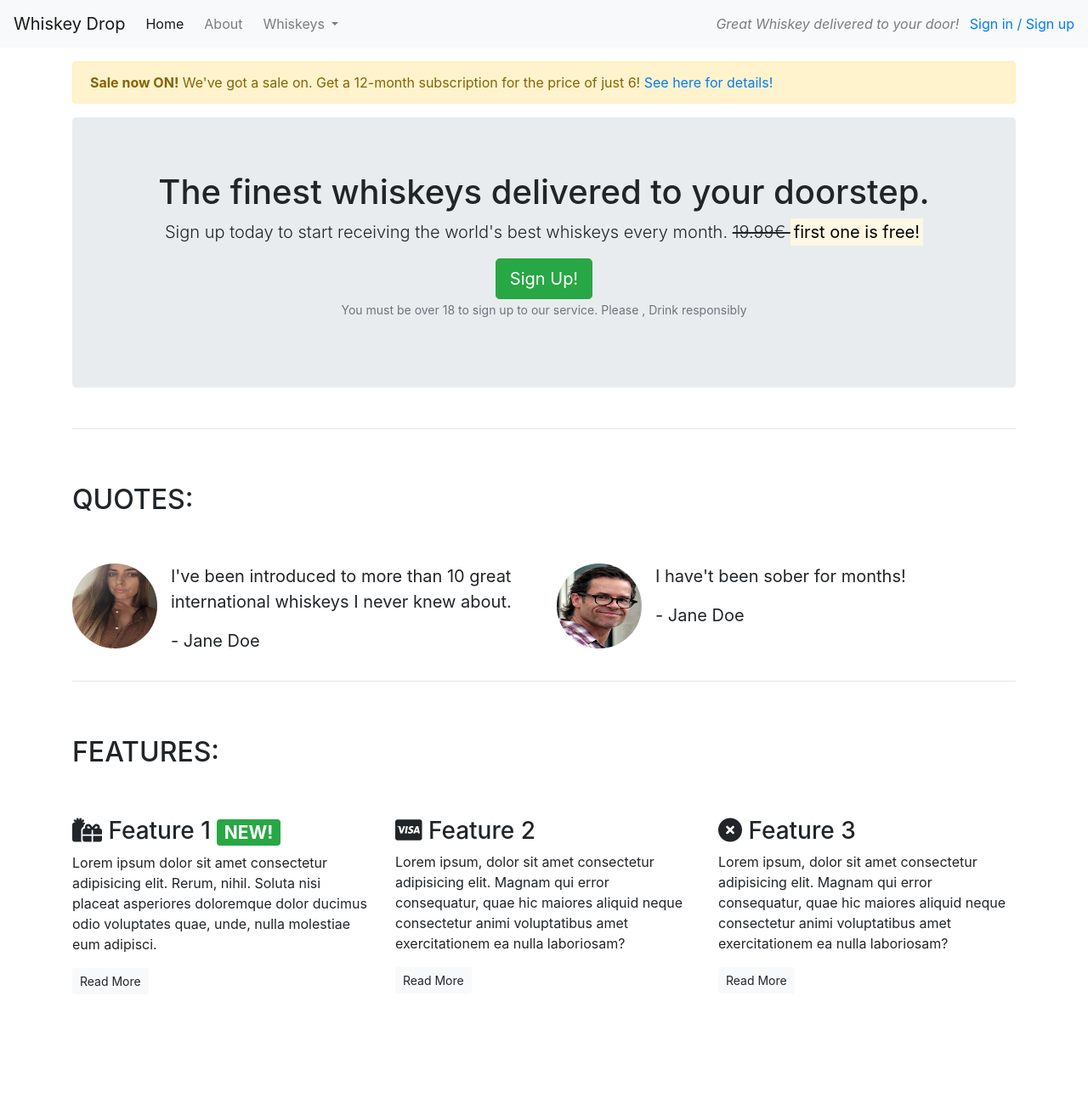
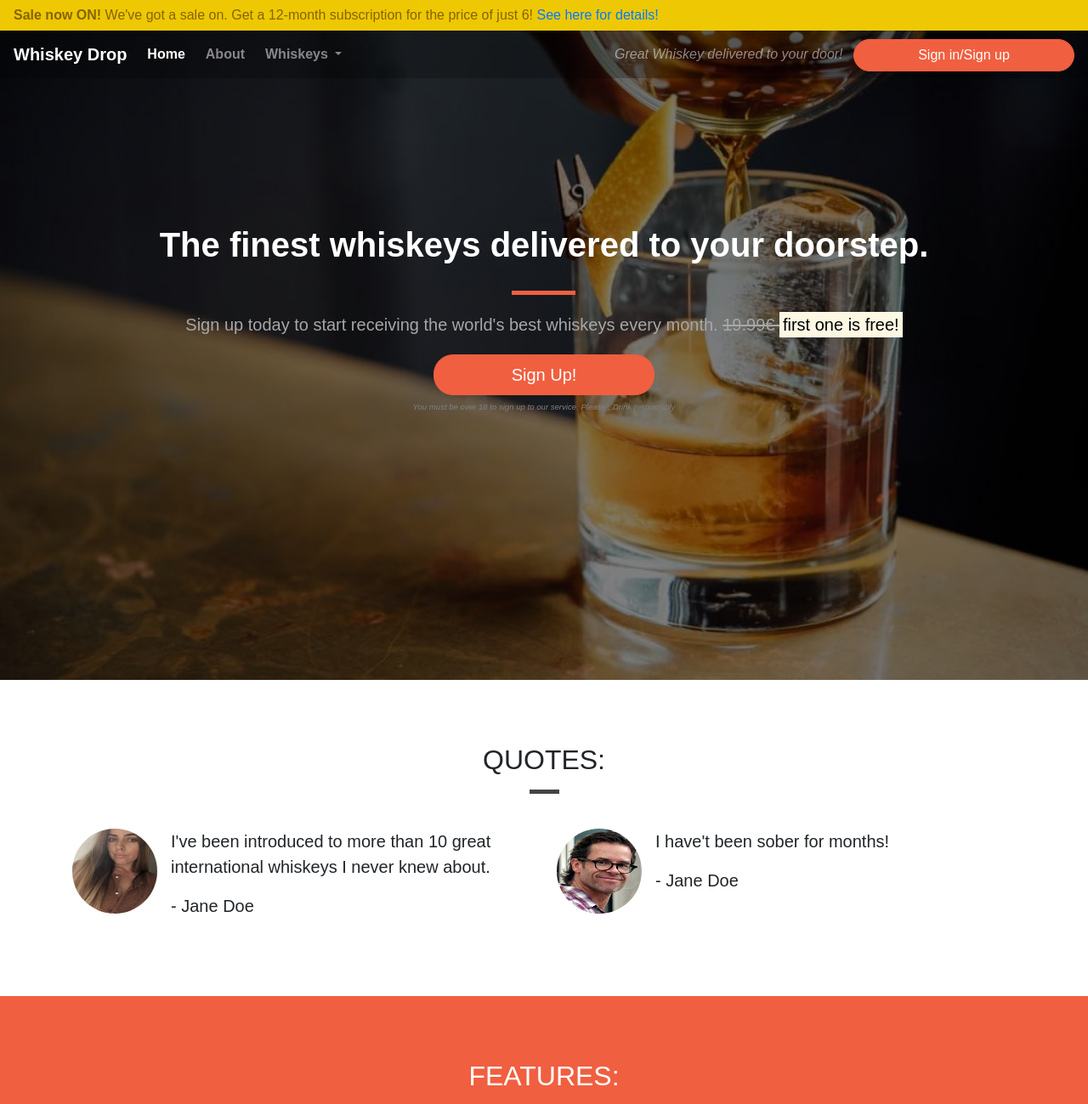
Before and after one commit to Karlox01/Learning_Bootstrap, a plain HTML site: page index.html in a window 1280 px wide. Shown: the top 1299 px of the page at 85% size. Before the commit the page ends 1186 px from the top, so only its background shows below. Drawn offline with nearby package versions, Linux system fonts and the light colour scheme; a web font is replaced by a local one.

Commit message:
add personal css

```diff
--- /dev/null
+++ b/css/style.css
@@ -0,0 +1,199 @@
+body {
+    font-family: 'Castoro Titling', sans-serif;
+}
+
+.container-wrapper {
+
+}
+
+.container-wrapper--red {
+    background-color: #f05f40;
+    color: white;
+}
+
+.alert-container .col-12 {
+    padding-left: 0;
+    padding-right: 0;
+}
+
+.site-wide-alert {
+    border-radius: 0;
+    margin-bottom: 0;
+    padding: 5px 15px;
+    background-color: #eec802;
+    border-color: #eec802;
+}
+
+.callout-container {
+    height: 100vh;
+    background: url(../images/whiskey.jpg) no-repeat center center fixed;
+    -webkit-background-size: cover;
+    -moz-background-size: cover;
+    -o-background-size: cover;
+    background-size: cover;
+
+    display: flex;
+    align-items: center;
+    justify-content: center;
+
+    position: relative;
+}
+
+.opaque-overlay {
+    position: absolute;
+    top: 0;
+    left: 0;
+    height: 100%;
+    width: 100%;
+    background-color: rgba(0, 0, 0, 0.5);
+}
+
+.quotes-container {}
+
+.features-container {}
+
+
+/* Page headers */
+
+.page-header {
+    margin-bottom: 0;
+    border-bottom: 0;
+    text-align: center;
+}
+
+.page-header h2 {
+    margin-top: 0;
+}
+
+.quotes .page-header {
+    margin-bottom: 25px;
+}
+
+
+/* Block Divider */
+
+.block-divider {
+    width: 75px;
+    height: 5px;
+    border: 0;
+    background-color: #444;
+}
+
+.block-divider--orange {
+    background-color: #f05f40;
+}
+
+.block-divider--white {
+    background-color: white;
+}
+
+.block-divider--short {
+    width: 35px;
+}
+
+/* Content containers */
+
+.content-container {
+    padding-top: 75px;
+    padding-bottom: 75px;
+}
+
+/* Navbar Styling */
+
+.navalert-container {
+    position: absolute;
+    top: 0;
+    left: 0;
+    padding-left: 0;
+    padding-right: 0;
+    z-index: 1;
+}
+
+.navbar {
+    margin-bottom: 0;
+    border: 0;
+    width: 100%;
+    background-color: rgba(0, 0, 0, 0.25);
+}
+
+.navbar .navbar-toggler {
+    border: 0;
+}
+
+.navbar-brand {
+    font-weight: bold;
+}
+
+.navbar .navbar-nav a {
+    font-weight: bold;
+
+}
+
+
+/* Jumbotron */
+
+.jumbotron {
+    background-color: transparent;
+}
+
+.jumbotron-header {
+    color: white;
+    font-weight: bold;
+    margin-bottom: 30px;
+}
+
+.jumbotron .lead {
+    margin: 20px 0;
+    color: #a7a7a7;
+}
+
+.jumbotron small {
+    font-size: 60%;
+    font-style: italic;
+    color: grey;
+}
+
+/* Buttons */
+
+.btn--cta {
+    font-weight: ;
+    border-radius: 23px;
+    width: 260px;
+}
+
+.btn--red {
+    color: white;
+    background-color: #f05f40;
+    border-color: #f05f40;
+}
+
+.btn--red:hover,
+.btn--red:active,
+.btn--red:focus,
+.btn--red:active:focus {
+    background-color: #df4929;
+    border-color: #df4929;
+    color: white;
+}
+
+.feature {
+    text-align: center;
+    margin-bottom: 40px;
+
+}
+
+.feature i {
+    margin-bottom: 20px;
+    font-size: 45px;
+    line-height: 45px;
+}
+
+.feature .btn {
+    background-color: white;
+    border-color: white;
+    border-radius: 15px;
+    min-width: 100px;
+    font-weight: bold;
+    margin-top: 10px;
+    color: #05f40;
+}
--- a/index.html
+++ b/index.html
@@ -9,10 +9,30 @@
     <link rel="stylesheet" href="https://cdn.jsdelivr.net/npm/bootstrap@4.6.2/dist/css/bootstrap.min.css"
         integrity="sha384-xOolHFLEh07PJGoPkLv1IbcEPTNtaed2xpHsD9ESMhqIYd0nLMwNLD69Npy4HI+N" crossorigin="anonymous">
     <script src="https://kit.fontawesome.com/4b8e303bca.js" crossorigin="anonymous"></script>
+    <style>
+        @import url('https://fonts.googleapis.com/css2?family=Castoro+Titling&display=swap');
+    </style>
+    <link rel="stylesheet" href="css/style.css" type="text/css">
 </head>
 
 <body>
-    <nav class="navbar navbar-light bg-light navbar-expand-sm">
+    <div class="container-fluid navalert-container">
+        <div class="container-fluid alert-container">
+            <!-- Previously Article-->
+            <!-- mt-3 is margin top 3 px gives space between jumbo tron and navbar-->
+            <div class="row d-none d-sm-block">
+                <div class="col-12">
+                    <div class="site-wide-alert alert alert-warning">
+                        <strong>Sale now ON!</strong> We've got a sale on. Get a 12-month subscription for the price of
+                        just
+                        6!
+                        <a href="/">See here for details!</a>
+                    </div>
+                </div>
+            </div>
+        </div>
+        <nav class="navbar navbar-dark navbar-expand-sm">
+            <!-- We took out the bg-light class -->
             <!-- if you add class fixed-top will have fixed nav bar at the top of the page.-->
             <a href="/" class="navbar-brand">Whiskey Drop</a>
 
@@ -39,32 +59,27 @@
                             <a class="dropdown-item" href="#">American</a>
                         </div>
                     </li>
-                <li class="nav-item mr-2 d-block d-sm-none"><a class="nav-link" href="/login">Sign in / Sign up</a></li>
+                    <li class="nav-item mr-2 d-block d-sm-none"><a class="nav-link" href="/login">Sign in / Sign up</a>
+                    </li>
                     <!-- This is only displayed on a mobile device.-->
                 </ul>
             </div>
             <div class="d-none d-md-block">
                 <!-- This will only be displayed on medium sizes resolution and above.-->
                 <p class="navbar-text my-auto mr-2"><i>Great Whiskey delivered to your door!</i></p>
-            <a href="/login">Sign in / Sign up</a>
+                <a href="/login" class="btn btn--cta btn--red">Sign in/Sign up</a>
             </div>
         </nav>
-    <article class="container mt-3">
-        <!-- mt-3 is margin top 3 px gives space between jumbo tron and navbar-->
-        <div class="row d-none d-sm-block">
-            <div class="col-12">
-                <div class="alert alert-warning">
-                    <strong>Sale now ON!</strong> We've got a sale on. Get a 12-month subscription for the price of just
-                    6!
-                    <a href="/">See here for details!</a>
     </div>
-            </div>
-        </div>
+
     <!--Callout -->
+    <div class="container-fluid callout-container">
+        <div class="opaque-overlay">&nbsp;</div>
         <div class="row">
             <div class="col-12">
                 <section class="callout jumbotron text-center">
-                    <h1>The finest whiskeys delivered to your doorstep.</h1>
+                    <h1 class="jumbotron-header">The finest whiskeys delivered to your doorstep.</h1>
+                    <hr class="block-divider block-divider--orange">
                     <p class="lead">Sign up today to start receiving the world's best whiskeys every month.
                         <s class="d-none d-sm-inline">
                             <!-- Will only display if the screen size is small and above , It wont display on mobile devices-->
@@ -76,7 +91,7 @@
                             <mark>first one is free!</mark>
                         </strong>
                     </p>
-                    <button class="btn btn-success btn-lg" data-toggle="modal" data-target="#signUpModal">
+                    <button class="btn btn--cta btn--red btn-lg" data-toggle="modal" data-target="#signUpModal">
                         <!-- Will link our sign up button to the modal we insert at bottom of page-->
                         Sign Up!
                     </button>
@@ -88,14 +103,17 @@
                 </section>
             </div>
         </div>
+    </div>
     <!-- /. callout -->
-        <hr>
 
     <!--Quotes-->
+    <div class="container-wrapper">
+        <div class="container quotes-container content-container">
             <section class="quotes">
                 <div class="row">
-                <div class="col-12 my-5">
+                    <div class="col-12 page-header">
                         <h2 class="text-uppercase">Quotes:</h2>
+                        <hr class="block-divider block-divider--short">
                     </div>
                 </div>
                 <div class="row">
@@ -132,22 +150,26 @@
                     </div>
                 </div>
             </section>
+        </div>
+    </div>
     <!--/. quotes-->
-        <hr>
 
     <!-- Features-->
+    <div class="container-wrapper container-wrapper--red">
+        <div class="container features-container content-container">
             <section class="features">
                 <div class="row">
-                <div class="col-12 my-5">
+                    <div class="col-12 page-header">
                         <!-- gives vertical space to h2's-->
                         <h2 class="text-uppercase">Features:</h2>
+                        <hr class="block-divider block-divider--short block-divider--white">
                     </div>
                 </div>
                 <div class="row">
                     <div class="col-12 col-md-6 col-lg-4">
                         <div class="feature">
                             <h3>
-                            <i class="fa-solid fa-gifts d-none d-sm-inline"></i> Feature 1
+                                <i class="fa-solid fa-gifts d-none d-sm-block"></i> Feature 1
                                 <span class="badge badge-success">
                                     NEW!
                                 </span>
@@ -164,7 +186,7 @@
                     <div class="col-12 col-md-6 col-lg-4">
                         <div class="feature">
                             <h3>
-                            <i class="fa-brands fa-cc-visa d-none d-sm-inline"></i> Feature 2
+                                <i class="fa-brands fa-cc-visa d-none d-sm-block"></i> Feature 2
                             </h3>
                             <p>Lorem ipsum, dolor sit amet consectetur adipisicing elit. Magnam qui error consequatur,
                                 quae hic maiores aliquid neque consectetur animi voluptatibus amet
@@ -179,7 +201,7 @@
                         <!-- This will not be displayed on medium screen sizes WE HAVE HAD TO REINTRODUCE DISPLAY PROPERTY FOR LARGE SCREEN SIZES, Because bootstrap screen sizes apply to all of the screen sizes above, Example if you applied it to medium Screen s. it will apply to large and XL-->
                         <div class="feature">
                             <h3>
-                            <i class="fa-solid fa-circle-xmark d-none d-sm-inline"></i> Feature 3
+                                <i class="fa-solid fa-circle-xmark d-none d-sm-block"></i> Feature 3
                             </h3>
                             <p>Lorem ipsum, dolor sit amet consectetur adipisicing elit. Magnam qui error consequatur,
                                 quae hic maiores aliquid neque consectetur animi voluptatibus amet
@@ -192,7 +214,9 @@
                     </div>
                 </div>
             </section>
-    </article>
+        </div>
+    </div>
+    <!-- / Features-->
 
     <div class="modal" tabindex="-1" role="dialog" id="signUpModal">
         <!-- Links with the SIGNUP BUTTON-->
@@ -210,13 +234,13 @@
                             <label for="exampleInputEmail1">Email address</label>
                             <input type="email" class="form-control" id="exampleInputEmail1"
                                 aria-describedby="emailHelp" placeholder="Enter email">
-                            <small id="emailHelp" class="form-text text-muted">We'll never share your email with anyone
+                            <small id="emailHelp" class="form-text text-muted">We'll never share your email with
+                                anyone
                                 else.</small>
                         </div>
                         <div class="form-group">
                             <label for="password">Password</label>
-                            <input type="password" class="form-control" id="password"
-                                placeholder="Password">
+                            <input type="password" class="form-control" id="password" placeholder="Password">
                         </div>
                         <div class="form-group">
                             <label for="repeatPassword">Repeat Password</label>
```
Also changed, not shown: images/whiskey.jpg (added). Lines whose indentation alone changed are shown as unchanged.
